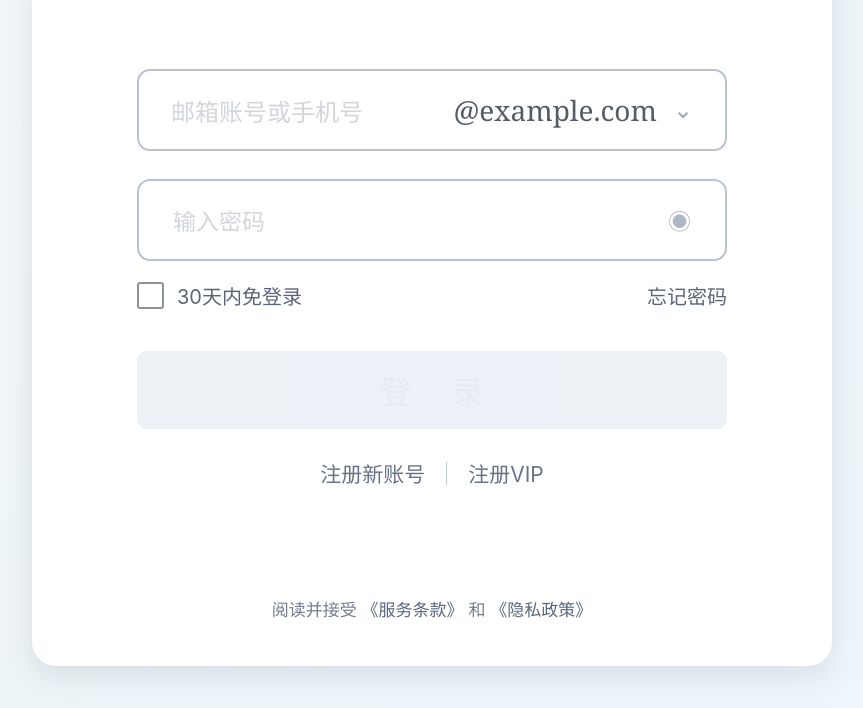
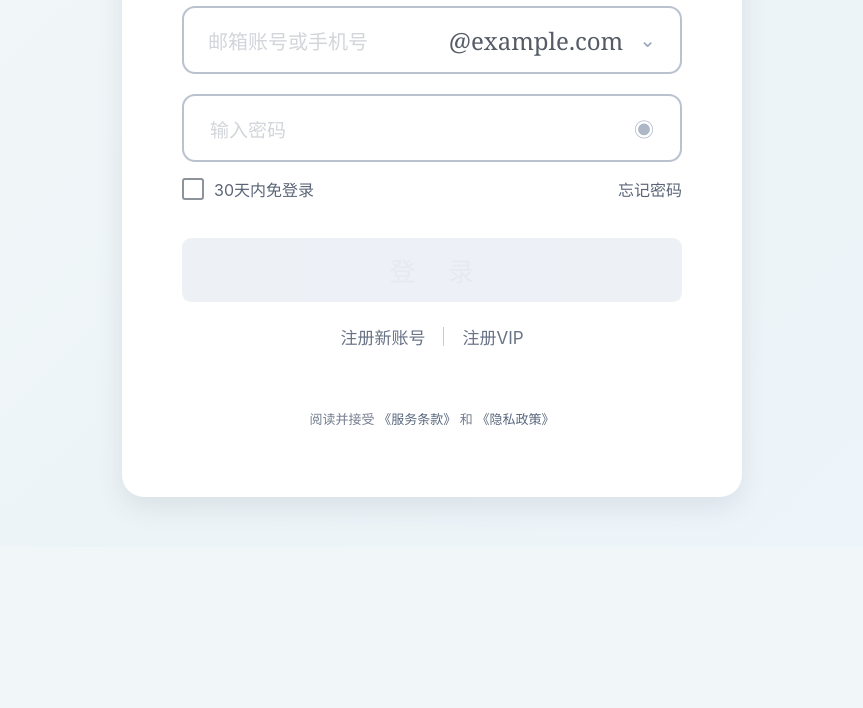
Before and after one commit to arxinor-collab/email-simulator-learning, a website: page docs/index.html in a window 1280 px wide. Shown: the part 253-961 px from the top of the page, without its empty margins (208-1071 px from the left). After the commit the page ends 800 px from the top, so only its background shows below. Drawn offline with Linux system fonts and the light colour scheme.

Commit message:
Reduce login card size

```diff
--- a/docs/styles.css
+++ b/docs/styles.css
@@ -29,18 +29,18 @@
 
 body.login-mode { background: #f1f6f9; }
 .login-shell { display: grid; min-height: 100vh; place-items: center; padding: 42px 20px; background: linear-gradient(135deg, #f4f8fa 0%, #edf4f7 52%, #eef5fb 100%); }
-.login-card { position: relative; width: min(800px, 100%); min-height: 820px; overflow: hidden; border-radius: 24px; padding: 90px 60px 45px; background: #fff; box-shadow: 0 10px 28px rgb(32 54 75 / 10%); }
+.login-card { position: relative; width: min(620px, calc(100% - 24px)); min-height: 700px; overflow: hidden; border-radius: 22px; padding: 58px 42px 30px; background: #fff; box-shadow: 0 10px 28px rgb(32 54 75 / 10%); }
 .login-heading { position: relative; z-index: 1; text-align: center; }
 .login-kicker { color: #87a1bd; font-size: 12px; letter-spacing: .2em; }
-.login-heading h1 { margin: 13px 0 8px; color: #121820; font-size: 42px; letter-spacing: .03em; }
+.login-heading h1 { margin: 13px 0 8px; color: #121820; font-size: 36px; letter-spacing: .03em; }
 .login-heading p { margin: 0; color: #94a0b0; font-size: 13px; }
-.login-form { position: relative; z-index: 1; width: min(590px, 100%); margin: 72px auto 0; }
-.login-field { position: relative; display: flex; min-height: 82px; align-items: center; border: 2px solid #bac2d0; border-radius: 13px; padding: 0 32px; color: #525c6e; background: #fff; font-size: 24px; transition: border-color .18s ease, box-shadow .18s ease; }
+.login-form { position: relative; z-index: 1; width: min(500px, 100%); margin: 42px auto 0; }
+.login-field { position: relative; display: flex; min-height: 68px; align-items: center; border: 2px solid #bac2d0; border-radius: 13px; padding: 0 24px; color: #525c6e; background: #fff; font-size: 20px; transition: border-color .18s ease, box-shadow .18s ease; }
 .login-field:focus-within, .student-picker:focus, .student-picker.expanded { border-color: #4b78eb; box-shadow: 0 0 0 4px #edf2ff; outline: none; }
 .field-placeholder { color: #d2d5da; }
-.account-username { color: #4b5362; font-family: Georgia, "Times New Roman", serif; font-size: 27px; }
-.account-domain { margin-left: auto; color: #565c66; font-family: Georgia, "Times New Roman", serif; font-size: 28px; }
-.picker-arrow { margin-left: 16px; color: #9aa7ba; font-family: sans-serif; font-size: 24px; line-height: 1; transition: transform .18s ease; }
+.account-username { color: #4b5362; font-family: Georgia, "Times New Roman", serif; font-size: 23px; }
+.account-domain { margin-left: auto; color: #565c66; font-family: Georgia, "Times New Roman", serif; font-size: 24px; }
+.picker-arrow { margin-left: 16px; color: #9aa7ba; font-family: sans-serif; font-size: 20px; line-height: 1; transition: transform .18s ease; }
 .student-picker.expanded .picker-arrow { transform: rotate(180deg); }
 .student-menu { position: absolute; z-index: 5; right: 0; left: 0; display: grid; gap: 5px; margin-top: 8px; border: 1px solid #d7e0ed; border-radius: 13px; padding: 8px; background: #fff; box-shadow: 0 14px 30px rgb(40 61 92 / 15%); }
 .student-option { display: flex; min-height: 55px; align-items: center; gap: 11px; border: 0; border-radius: 9px; padding: 6px 12px; color: #45526a; background: #fff; text-align: left; }
@@ -51,29 +51,29 @@
 .student-option small { color: #9aa6b6; font-family: Georgia, "Times New Roman", serif; font-size: 12px; }
 .student-option-check { color: #4d7ce9; font-size: 16px; opacity: 0; }
 .student-option.selected .student-option-check { opacity: 1; }
-.password-field { margin-top: 28px; }
-.password-field input { width: 100%; border: 0; outline: 0; color: #4b5362; background: transparent; font-family: Georgia, "Times New Roman", serif; font-size: 26px; letter-spacing: .18em; }
-.password-field input::placeholder { color: #d2d5da; font-family: -apple-system, BlinkMacSystemFont, "PingFang SC", "Microsoft YaHei", sans-serif; font-size: 23px; letter-spacing: 0; }
-.password-toggle { border: 0; padding: 0 2px; color: #aeb7c6; background: transparent; font-size: 23px; }
+.password-field { margin-top: 20px; }
+.password-field input { width: 100%; border: 0; outline: 0; color: #4b5362; background: transparent; font-family: Georgia, "Times New Roman", serif; font-size: 22px; letter-spacing: .18em; }
+.password-field input::placeholder { color: #d2d5da; font-family: -apple-system, BlinkMacSystemFont, "PingFang SC", "Microsoft YaHei", sans-serif; font-size: 19px; letter-spacing: 0; }
+.password-toggle { border: 0; padding: 0 2px; color: #aeb7c6; background: transparent; font-size: 20px; }
 .password-toggle.visible { color: #4b78eb; }
-.login-options { display: flex; min-height: 68px; align-items: center; justify-content: space-between; color: #5b6577; font-size: 20px; }
-.remember-option { display: inline-flex; align-items: center; gap: 13px; cursor: pointer; }
+.login-options { display: flex; min-height: 54px; align-items: center; justify-content: space-between; color: #5b6577; font-size: 16px; }
+.remember-option { display: inline-flex; align-items: center; gap: 10px; cursor: pointer; }
 .remember-option input { position: absolute; width: 1px; height: 1px; opacity: 0; }
-.fake-checkbox { display: inline-block; width: 27px; height: 27px; border: 2px solid #8d939a; border-radius: 3px; background: #fff; }
+.fake-checkbox { display: inline-block; width: 22px; height: 22px; border: 2px solid #8d939a; border-radius: 3px; background: #fff; }
 .remember-option input:checked + .fake-checkbox { border-color: #3f73ea; background: #3f73ea; box-shadow: inset 0 0 0 5px #fff; }
-.forgot-button { border: 0; padding: 0; color: #5b6577; background: transparent; font-size: 20px; }
+.forgot-button { border: 0; padding: 0; color: #5b6577; background: transparent; font-size: 16px; }
 .forgot-button:hover, .login-links button:hover, .login-terms button:hover { color: #3769db; }
 .login-feedback { min-height: 22px; color: #c47d2e; font-size: 13px; text-align: center; }
 .login-feedback.success { color: #2a986f; }
 .login-feedback.error { color: #c15259; }
 .login-feedback.info { color: #78869a; }
-.login-button { width: 100%; min-height: 78px; border: 0; border-radius: 9px; color: #fff; background: #376ff0; font-family: Georgia, "Times New Roman", serif; font-size: 32px; letter-spacing: .5em; text-indent: .5em; box-shadow: 0 7px 14px rgb(55 111 240 / 22%); transition: background .18s ease, transform .18s ease; }
+.login-button { width: 100%; min-height: 64px; border: 0; border-radius: 9px; color: #fff; background: #376ff0; font-family: Georgia, "Times New Roman", serif; font-size: 26px; letter-spacing: .5em; text-indent: .5em; box-shadow: 0 7px 14px rgb(55 111 240 / 22%); transition: background .18s ease, transform .18s ease; }
 .login-button:hover:not(:disabled) { background: #2c5fd3; transform: translateY(-1px); }
 .login-button:disabled { color: #d3d9e4; background: #dfe5ef; box-shadow: none; }
-.login-links { display: flex; align-items: center; justify-content: center; gap: 21px; margin-top: 29px; color: #8490a2; }
-.login-links button { border: 0; padding: 0; color: #687387; background: transparent; font-size: 21px; }
-.login-links span { width: 1px; height: 23px; background: #c5cbd3; }
-.login-terms { position: relative; z-index: 1; margin-top: 108px; color: #737d8f; font-size: 17px; text-align: center; }
+.login-links { display: flex; align-items: center; justify-content: center; gap: 18px; margin-top: 22px; color: #8490a2; }
+.login-links button { border: 0; padding: 0; color: #687387; background: transparent; font-size: 17px; }
+.login-links span { width: 1px; height: 19px; background: #c5cbd3; }
+.login-terms { position: relative; z-index: 1; margin-top: 60px; color: #737d8f; font-size: 13px; text-align: center; }
 .login-terms button { border: 0; padding: 0; color: #59677d; background: transparent; }
 
 .app-frame { display: flex; min-height: 100vh; flex-direction: column; max-width: 1540px; margin: 0 auto; background: var(--surface); box-shadow: 0 0 45px rgb(39 61 93 / 14%); }
--- a/public/styles.css
+++ b/public/styles.css
@@ -29,18 +29,18 @@
 
 body.login-mode { background: #f1f6f9; }
 .login-shell { display: grid; min-height: 100vh; place-items: center; padding: 42px 20px; background: linear-gradient(135deg, #f4f8fa 0%, #edf4f7 52%, #eef5fb 100%); }
-.login-card { position: relative; width: min(800px, 100%); min-height: 820px; overflow: hidden; border-radius: 24px; padding: 90px 60px 45px; background: #fff; box-shadow: 0 10px 28px rgb(32 54 75 / 10%); }
+.login-card { position: relative; width: min(620px, calc(100% - 24px)); min-height: 700px; overflow: hidden; border-radius: 22px; padding: 58px 42px 30px; background: #fff; box-shadow: 0 10px 28px rgb(32 54 75 / 10%); }
 .login-heading { position: relative; z-index: 1; text-align: center; }
 .login-kicker { color: #87a1bd; font-size: 12px; letter-spacing: .2em; }
-.login-heading h1 { margin: 13px 0 8px; color: #121820; font-size: 42px; letter-spacing: .03em; }
+.login-heading h1 { margin: 13px 0 8px; color: #121820; font-size: 36px; letter-spacing: .03em; }
 .login-heading p { margin: 0; color: #94a0b0; font-size: 13px; }
-.login-form { position: relative; z-index: 1; width: min(590px, 100%); margin: 72px auto 0; }
-.login-field { position: relative; display: flex; min-height: 82px; align-items: center; border: 2px solid #bac2d0; border-radius: 13px; padding: 0 32px; color: #525c6e; background: #fff; font-size: 24px; transition: border-color .18s ease, box-shadow .18s ease; }
+.login-form { position: relative; z-index: 1; width: min(500px, 100%); margin: 42px auto 0; }
+.login-field { position: relative; display: flex; min-height: 68px; align-items: center; border: 2px solid #bac2d0; border-radius: 13px; padding: 0 24px; color: #525c6e; background: #fff; font-size: 20px; transition: border-color .18s ease, box-shadow .18s ease; }
 .login-field:focus-within, .student-picker:focus, .student-picker.expanded { border-color: #4b78eb; box-shadow: 0 0 0 4px #edf2ff; outline: none; }
 .field-placeholder { color: #d2d5da; }
-.account-username { color: #4b5362; font-family: Georgia, "Times New Roman", serif; font-size: 27px; }
-.account-domain { margin-left: auto; color: #565c66; font-family: Georgia, "Times New Roman", serif; font-size: 28px; }
-.picker-arrow { margin-left: 16px; color: #9aa7ba; font-family: sans-serif; font-size: 24px; line-height: 1; transition: transform .18s ease; }
+.account-username { color: #4b5362; font-family: Georgia, "Times New Roman", serif; font-size: 23px; }
+.account-domain { margin-left: auto; color: #565c66; font-family: Georgia, "Times New Roman", serif; font-size: 24px; }
+.picker-arrow { margin-left: 16px; color: #9aa7ba; font-family: sans-serif; font-size: 20px; line-height: 1; transition: transform .18s ease; }
 .student-picker.expanded .picker-arrow { transform: rotate(180deg); }
 .student-menu { position: absolute; z-index: 5; right: 0; left: 0; display: grid; gap: 5px; margin-top: 8px; border: 1px solid #d7e0ed; border-radius: 13px; padding: 8px; background: #fff; box-shadow: 0 14px 30px rgb(40 61 92 / 15%); }
 .student-option { display: flex; min-height: 55px; align-items: center; gap: 11px; border: 0; border-radius: 9px; padding: 6px 12px; color: #45526a; background: #fff; text-align: left; }
@@ -51,29 +51,29 @@
 .student-option small { color: #9aa6b6; font-family: Georgia, "Times New Roman", serif; font-size: 12px; }
 .student-option-check { color: #4d7ce9; font-size: 16px; opacity: 0; }
 .student-option.selected .student-option-check { opacity: 1; }
-.password-field { margin-top: 28px; }
-.password-field input { width: 100%; border: 0; outline: 0; color: #4b5362; background: transparent; font-family: Georgia, "Times New Roman", serif; font-size: 26px; letter-spacing: .18em; }
-.password-field input::placeholder { color: #d2d5da; font-family: -apple-system, BlinkMacSystemFont, "PingFang SC", "Microsoft YaHei", sans-serif; font-size: 23px; letter-spacing: 0; }
-.password-toggle { border: 0; padding: 0 2px; color: #aeb7c6; background: transparent; font-size: 23px; }
+.password-field { margin-top: 20px; }
+.password-field input { width: 100%; border: 0; outline: 0; color: #4b5362; background: transparent; font-family: Georgia, "Times New Roman", serif; font-size: 22px; letter-spacing: .18em; }
+.password-field input::placeholder { color: #d2d5da; font-family: -apple-system, BlinkMacSystemFont, "PingFang SC", "Microsoft YaHei", sans-serif; font-size: 19px; letter-spacing: 0; }
+.password-toggle { border: 0; padding: 0 2px; color: #aeb7c6; background: transparent; font-size: 20px; }
 .password-toggle.visible { color: #4b78eb; }
-.login-options { display: flex; min-height: 68px; align-items: center; justify-content: space-between; color: #5b6577; font-size: 20px; }
-.remember-option { display: inline-flex; align-items: center; gap: 13px; cursor: pointer; }
+.login-options { display: flex; min-height: 54px; align-items: center; justify-content: space-between; color: #5b6577; font-size: 16px; }
+.remember-option { display: inline-flex; align-items: center; gap: 10px; cursor: pointer; }
 .remember-option input { position: absolute; width: 1px; height: 1px; opacity: 0; }
-.fake-checkbox { display: inline-block; width: 27px; height: 27px; border: 2px solid #8d939a; border-radius: 3px; background: #fff; }
+.fake-checkbox { display: inline-block; width: 22px; height: 22px; border: 2px solid #8d939a; border-radius: 3px; background: #fff; }
 .remember-option input:checked + .fake-checkbox { border-color: #3f73ea; background: #3f73ea; box-shadow: inset 0 0 0 5px #fff; }
-.forgot-button { border: 0; padding: 0; color: #5b6577; background: transparent; font-size: 20px; }
+.forgot-button { border: 0; padding: 0; color: #5b6577; background: transparent; font-size: 16px; }
 .forgot-button:hover, .login-links button:hover, .login-terms button:hover { color: #3769db; }
 .login-feedback { min-height: 22px; color: #c47d2e; font-size: 13px; text-align: center; }
 .login-feedback.success { color: #2a986f; }
 .login-feedback.error { color: #c15259; }
 .login-feedback.info { color: #78869a; }
-.login-button { width: 100%; min-height: 78px; border: 0; border-radius: 9px; color: #fff; background: #376ff0; font-family: Georgia, "Times New Roman", serif; font-size: 32px; letter-spacing: .5em; text-indent: .5em; box-shadow: 0 7px 14px rgb(55 111 240 / 22%); transition: background .18s ease, transform .18s ease; }
+.login-button { width: 100%; min-height: 64px; border: 0; border-radius: 9px; color: #fff; background: #376ff0; font-family: Georgia, "Times New Roman", serif; font-size: 26px; letter-spacing: .5em; text-indent: .5em; box-shadow: 0 7px 14px rgb(55 111 240 / 22%); transition: background .18s ease, transform .18s ease; }
 .login-button:hover:not(:disabled) { background: #2c5fd3; transform: translateY(-1px); }
 .login-button:disabled { color: #d3d9e4; background: #dfe5ef; box-shadow: none; }
-.login-links { display: flex; align-items: center; justify-content: center; gap: 21px; margin-top: 29px; color: #8490a2; }
-.login-links button { border: 0; padding: 0; color: #687387; background: transparent; font-size: 21px; }
-.login-links span { width: 1px; height: 23px; background: #c5cbd3; }
-.login-terms { position: relative; z-index: 1; margin-top: 108px; color: #737d8f; font-size: 17px; text-align: center; }
+.login-links { display: flex; align-items: center; justify-content: center; gap: 18px; margin-top: 22px; color: #8490a2; }
+.login-links button { border: 0; padding: 0; color: #687387; background: transparent; font-size: 17px; }
+.login-links span { width: 1px; height: 19px; background: #c5cbd3; }
+.login-terms { position: relative; z-index: 1; margin-top: 60px; color: #737d8f; font-size: 13px; text-align: center; }
 .login-terms button { border: 0; padding: 0; color: #59677d; background: transparent; }
 
 .app-frame { display: flex; min-height: 100vh; flex-direction: column; max-width: 1540px; margin: 0 auto; background: var(--surface); box-shadow: 0 0 45px rgb(39 61 93 / 14%); }
```
Also changed, not shown: docs/index.html (+2 -2 lines), public/index.html (+2 -2 lines).
